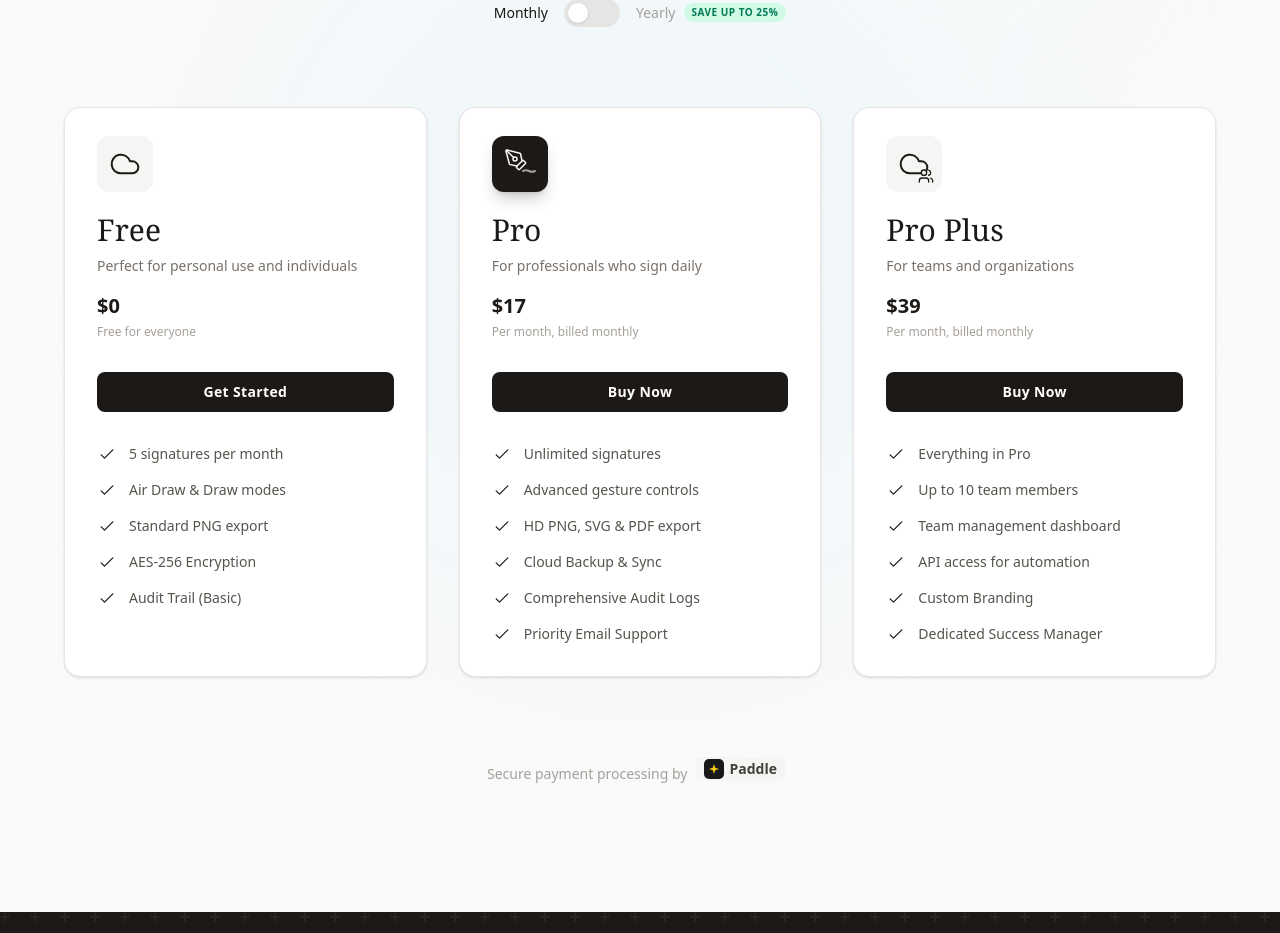
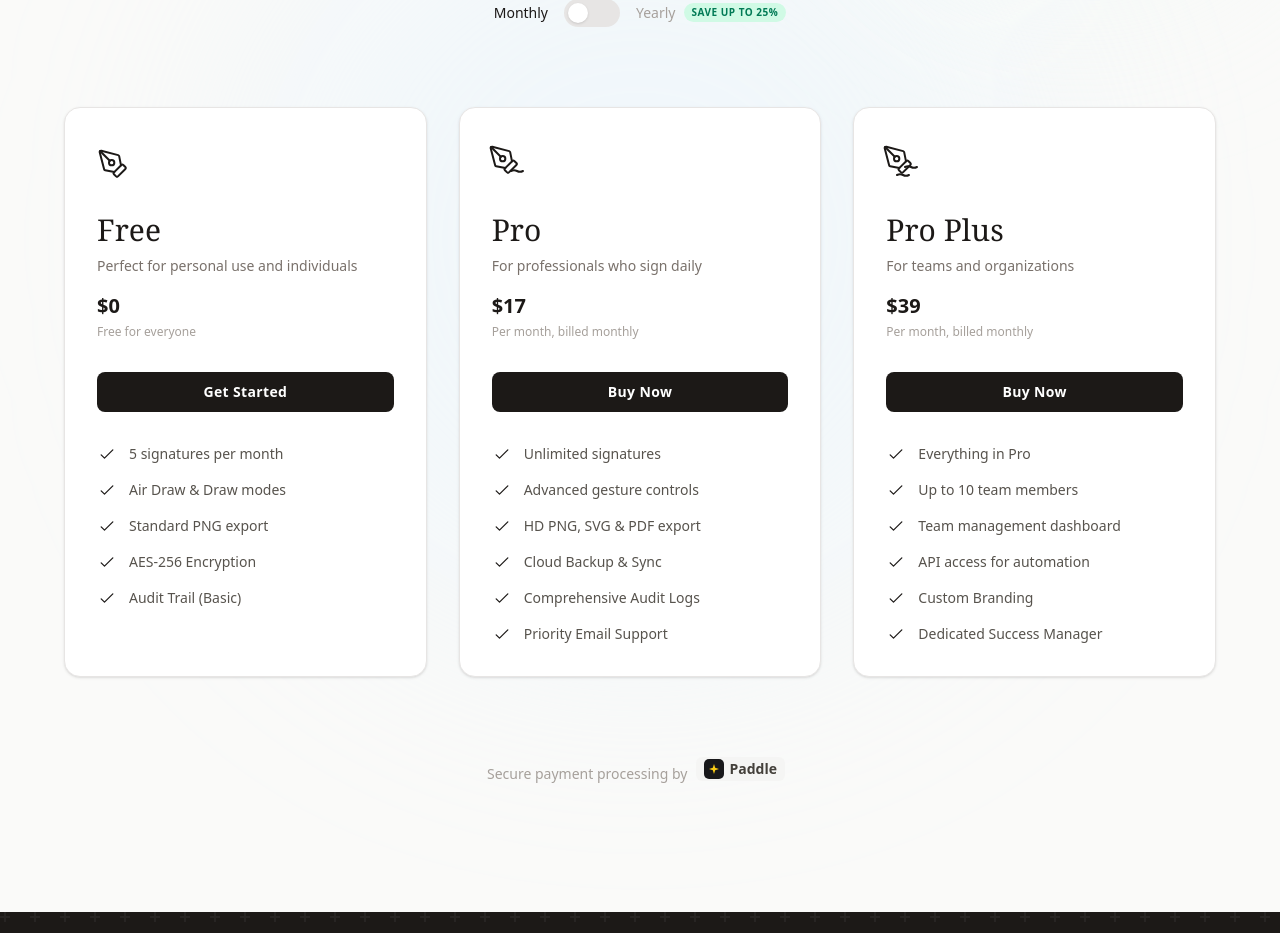
Before and after one commit to AkioDevenish/skysign, a Next.js app: page / in a window 1280 px wide. Shown: the part 2051-2984 px from the top of the page. Built offline with nearby package versions, Linux system fonts and the light colour scheme; no server answers.

Commit message:
Update pricing icons to background-less PenTool variations

```diff
--- a/src/app/page.tsx
+++ b/src/app/page.tsx
@@ -559,28 +559,29 @@ export default function Home() {
                   className="relative flex flex-col p-8 rounded-2xl bg-white border border-stone-200 shadow-sm hover:shadow-md transition-shadow duration-300 w-full md:w-1/3"
                 >
                   {/* Icon */}
-                  <div className="mb-6 h-12 flex items-center">
+                  <div className="mb-6 h-12 flex items-center text-stone-900">
                     {plan.name === 'Free' && (
-                      <div className="p-3 bg-stone-100 rounded-xl text-stone-900">
-                        <Cloud className="w-8 h-8" strokeWidth={1.5} />
+                       <div className="relative flex items-center justify-center w-8 h-8">
+                          <PenTool className="w-8 h-8" strokeWidth={1.5} />
                        </div>
                     )}
                     {plan.name === 'Pro' && (
-                      <div className="p-3 bg-stone-900 rounded-xl text-stone-50 shadow-lg shadow-stone-900/20">
                        <div className="relative flex items-center justify-center w-8 h-8">
-                            <PenTool className="w-6 h-6 absolute top-0 left-0" strokeWidth={1.5} />
-                            <svg className="w-6 h-6 absolute bottom-0 -right-2 text-stone-400" viewBox="0 0 24 24" fill="none" stroke="currentColor" strokeWidth="2" strokeLinecap="round" strokeLinejoin="round">
+                          <PenTool className="w-8 h-8 absolute -top-1 -left-1" strokeWidth={1.5} />
+                          <svg className="w-6 h-6 absolute bottom-0 -right-2 text-stone-900" viewBox="0 0 24 24" fill="none" stroke="currentColor" strokeWidth={2} strokeLinecap="round" strokeLinejoin="round">
                             <path d="M3 15c2-1 4-1 6 0 2 1 4 1 6 0" />
                           </svg>
                        </div>
-                      </div>
                     )}
                     {plan.name === 'Pro Plus' && (
-                       <div className="p-3 bg-stone-100 rounded-xl text-stone-900">
-                         <div className="relative">
-                            <Cloud className="w-8 h-8" strokeWidth={1.5} />
-                            <Users className="w-4 h-4 absolute -bottom-1 -right-1 fill-stone-100 stroke-stone-900" strokeWidth={2} />
-                         </div>
+                       <div className="relative flex items-center justify-center w-8 h-8">
+                          <PenTool className="w-8 h-8 absolute -top-1 -left-1" strokeWidth={1.5} />
+                          <svg className="w-6 h-6 absolute bottom-1 -right-2 text-stone-900" viewBox="0 0 24 24" fill="none" stroke="currentColor" strokeWidth={2} strokeLinecap="round" strokeLinejoin="round">
+                            <path d="M3 15c2-1 4-1 6 0 2 1 4 1 6 0" />
+                          </svg>
+                          <svg className="w-6 h-6 absolute -bottom-1 -right-0 text-stone-900" viewBox="0 0 24 24" fill="none" stroke="currentColor" strokeWidth={2} strokeLinecap="round" strokeLinejoin="round">
+                            <path d="M3 15c2-1 4-1 6 0 2 1 4 1 6 0" />
+                          </svg>
                        </div>
                     )}
                   </div>
```
Lines whose indentation alone changed are shown as unchanged.
